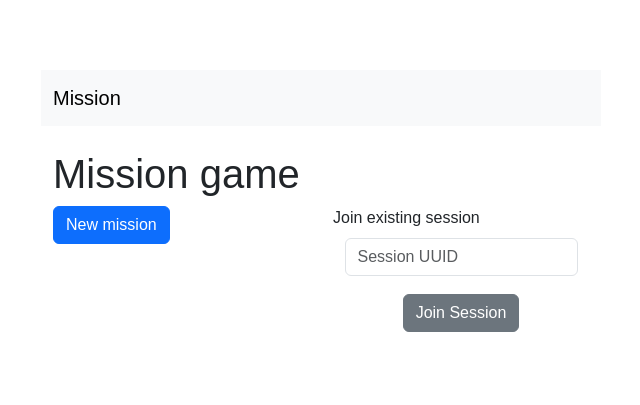
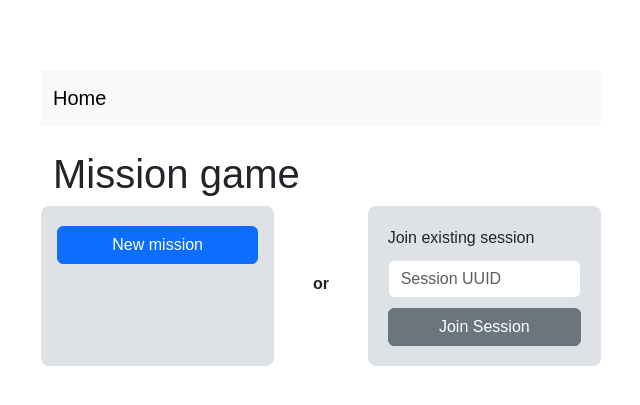
Before and after one commit to biscofil/mission-game, a Flask app: page / in a window 1280 px wide. Shown: the top 405 px of the page, without its empty margins (319-959 px from the left). Run offline with Flask 3, Linux system fonts and the light colour scheme.

Commit message:
UI improvements

```diff
--- a/static/style.css
+++ b/static/style.css
@@ -44,3 +44,10 @@ button:hover {
 .remove-btn:hover {
   background-color: #da190b;
 }
+
+.card_with_bg {
+  border-radius: 8px;
+  padding: 20px;
+  margin-bottom: 20px;
+  background-color: var(--bs-gray-300);
+}
--- a/templates/base.html
+++ b/templates/base.html
@@ -13,7 +13,7 @@
 <body>
   <nav class="navbar navbar-expand-lg navbar-light bg-light mb-4">
     <div class="container">
-      <a class="navbar-brand" href="/">Mission</a>
+      <a class="navbar-brand" href="/">Home</a>
     </div>
   </nav>
 
--- a/templates/index.html
+++ b/templates/index.html
@@ -5,26 +5,47 @@
 {% block content %}
 <h1>Mission game</h1>
 
-<div class="row">
-  <div class="col-md-6 col-sm-12">
+<div class="row equal-height">
+  <div class="col-md-5 col-sm-12 card_with_bg">
     <div class="card-body">
-      <a class="btn btn-primary mb-3" href="/new-session">New mission</a>
+      <div class="row g-2 align-items-center">
+          <a class="btn btn-primary" href="/new-session">New mission</a>
+      </div>
     </div>
   </div>
 
-  <div class="col-md-6 col-sm-12">
+  <div class="col-md-2 col-sm-12">
+    <div class="text-center">
+      <strong>or</strong><br><br>
+    </div>
+  </div>
+
+  <div class="col-md-5 col-sm-12 card_with_bg">
     <div class="card-body">
-      <div class="mb-2">Join existing session</div>
-      <form method="GET" action="/session" class="row g-2 align-items-center">
-        <div class="col-auto">
-          <input class="form-control" type="text" name="session_uuid" placeholder="Session UUID" required />
-        </div>
-        <div class="col-auto">
-          <button class="btn btn-secondary" type="submit">Join Session</button>
-        </div>
-      </form>
+      <div class="row g-2 align-items-center">
+        <form method="GET" action="/session">
+          <div class="col-auto">
+            <div>Join existing session</div>
+          </div>
+          <div class="col-auto">
+            <input class="form-control" type="text" name="session_uuid" placeholder="Session UUID" required />
+          </div>
+            <button class="btn btn-secondary" type="submit">Join Session</button>
+        </form>
+      </div>
     </div>
   </div>
 </div>
 
+<style>
+  .equal-height {
+    display: flex;
+  }
+  .equal-height > * {
+    display: flex;
+    flex-direction: column;
+    justify-content: center;
+  }
+</style>
+
 {% endblock %}
--- a/templates/new_session.html
+++ b/templates/new_session.html
@@ -3,6 +3,7 @@
 {% block title %}New session - Mission game{% endblock %}
 
 {% block content %}
+<div class="card_with_bg">
   <h1>New session</h1>
   <form id="namesForm" method="POST" action="/new-session">
     <div class="mb-3">
@@ -19,8 +20,9 @@
       <button type="submit" class="btn btn-primary">Submit</button>
     </div>
   </form>
+</div>
 {% endblock %}
 
 {% block scripts %}
-  <script src="/static/new_session.js"></script>
+<script src="/static/new_session.js"></script>
 {% endblock %}
```
Also changed, not shown: templates/session.html (+14 -2 lines).
